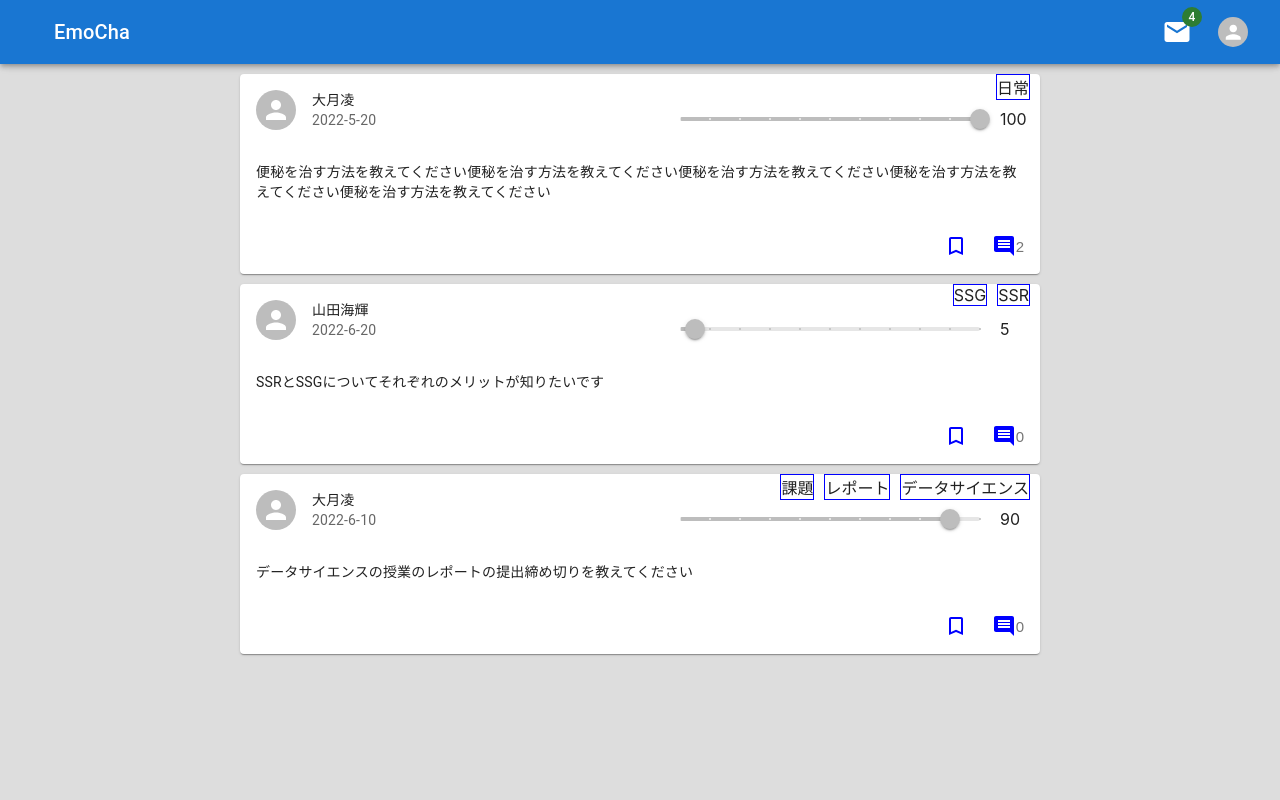
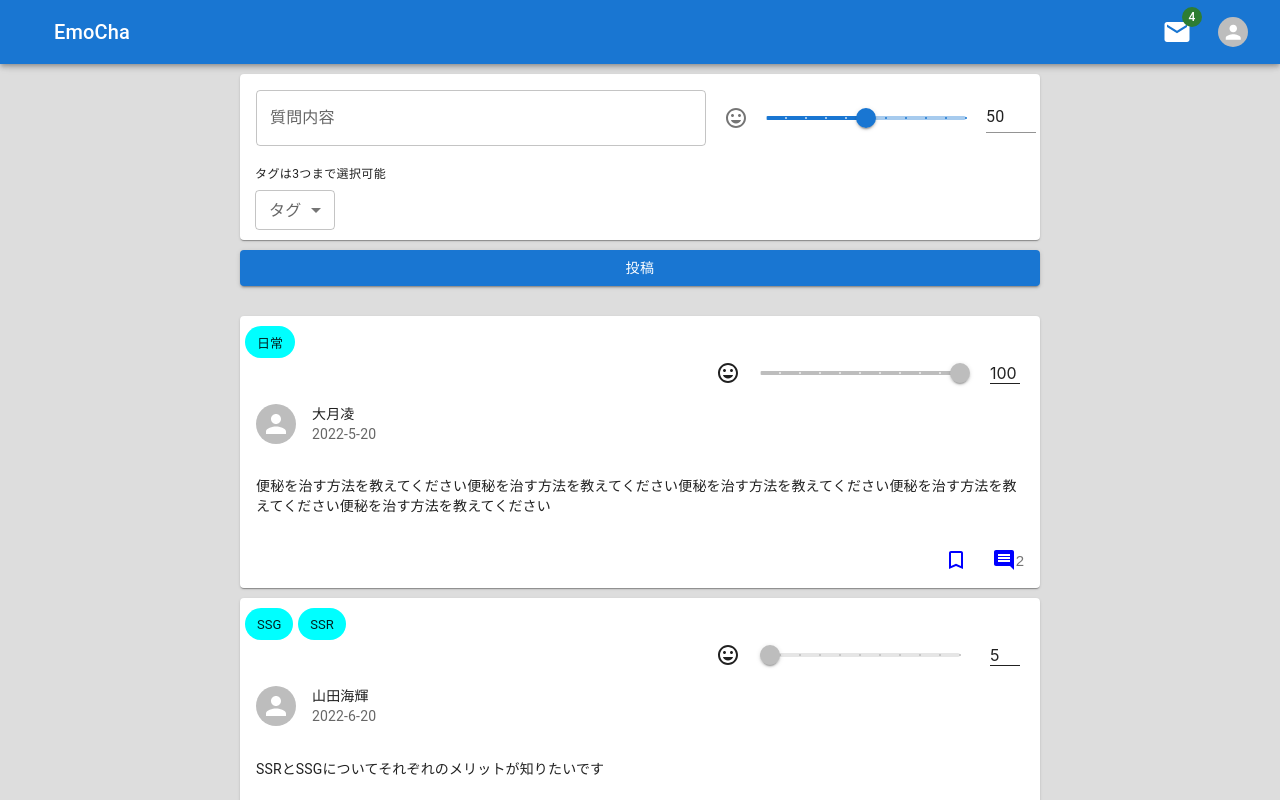
Before and after one commit to ryo1999/EmoQ, a Next.js app: page /home in a window 1280 px wide. Shown: the top 800 px of the page. Built offline with nearby package versions, Linux system fonts and the light colour scheme.

Commit message:
feat: タグやパラメータ調整の機能の追加

```diff
--- a/src/components/molecules/carddetail.tsx
+++ b/src/components/molecules/carddetail.tsx
@@ -13,6 +13,8 @@ import BookmarkBorderIcon from "@mui/icons-material/BookmarkBorder"
 import BookmarkIcon from "@mui/icons-material/Bookmark"
 import CommentIcon from "@mui/icons-material/Comment"
 import Slider from "@mui/material/Slider"
+import Chip from "@mui/material/Chip"
+import InsertEmoticonIcon from "@mui/icons-material/InsertEmoticon"
 
 type CardContentProps = {
     value: {
@@ -48,25 +50,32 @@ export default function CardDetail(props: CardContentProps) {
 
     return (
         <Card key={index} sx={{ position: "relative", width: "100%", maxWidth: "800px", mt: "10px" }}>
-            <Box sx={{ display: "flex", position: "absolute", right: "0px" }}>
-                {value.tag.map((v, i) => {
-                    return (
-                        <Box key={i} sx={{ marginRight: "10px", border: "1px solid blue" }}>
-                            {v}
+            <Box sx={{ display: "flex", marginLeft: "5px" }}>
+                {value.tag.map((v, i) => (
+                    <Chip key={i} label={v} sx={{ marginTop: "10px", marginRight: "5px", bgcolor: "aqua" }} />
+                ))}
             </Box>
-                    )
-                })}
-            </Box>
+            <Box sx={{ display: "flex", justifyContent: "right", alignItems: "center" }}>
+                <InsertEmoticonIcon sx={{ marginRight: "20px" }} />
                 <Slider
                     defaultValue={value.parameter}
                     marks
                     step={10}
                     min={0}
                     max={100}
-                sx={{ width: "300px", position: "absolute", right: "60px", top: "30px" }}
+                    sx={{ width: "200px", marginRight: "30px" }}
                     disabled
                 />
-            <Box sx={{ width: "30px", position: "absolute", right: "10px", top: "35px" }}>{value.parameter}</Box>
+                <Box
+                    sx={{
+                        width: "30px",
+                        marginRight: "20px",
+                        borderBottom:"solid 1px"
+                    }}
+                >
+                    {value.parameter}
+                </Box>
+            </Box>
             <CardHeader
                 avatar={<Avatar onClick={handleClickAvatar} sx={{ cursor: "pointer" }} />}
                 title={value.name}
--- /dev/null
+++ b/src/components/molecules/postcolumn.tsx
@@ -0,0 +1,164 @@
+import React from "react"
+import { tags } from "@/mock/mock"
+import { Theme, useTheme } from "@mui/material/styles"
+import Box from "@mui/material/Box"
+import Card from "@mui/material/Card"
+import CardContent from "@mui/material/CardContent"
+import IconButton from "@mui/material/IconButton"
+import InputLabel from "@mui/material/InputLabel"
+import MenuItem from "@mui/material/MenuItem"
+import FormControl from "@mui/material/FormControl"
+import Select, { SelectChangeEvent } from "@mui/material/Select"
+import Slider from "@mui/material/Slider"
+import Button from "@mui/material/Button"
+import Input from "@mui/material/Input"
+import TextField from "@mui/material/TextField"
+import Typography from "@mui/material/Typography"
+import Chip from "@mui/material/Chip"
+import InsertEmoticonIcon from "@mui/icons-material/InsertEmoticon"
+
+export default function PostColumn() {
+    const theme = useTheme()
+    const [parameter, setParameter] = React.useState<number | number[] | string>(50)
+    const [question, setQuestion] = React.useState("")
+    const [tag, setTag] = React.useState<string[]>([])
+    const [emotion, setEmotion] = React.useState("")
+
+    const MenuProps = {
+        PaperProps: {
+            style: {
+                maxHeight: "200px",
+                width: "200px",
+                overflow: "auto",
+            },
+        },
+    }
+
+    const getStyles = (name: string, tag: string | string[], theme: Theme) => {
+        return {
+            fontWeight:
+                tag.indexOf(name) === -1 ? theme.typography.fontWeightRegular : theme.typography.fontWeightMedium,
+        }
+    }
+
+    const handleSliderChange = (event: Event, value: number | number[]) => {
+        setParameter(value)
+    }
+
+    const handleInputChange = (event: React.ChangeEvent<HTMLInputElement>) => {
+        setParameter(event.target.value === "" ? "" : Number(event.target.value))
+    }
+
+    const handleQuestionChange = (value: string) => {
+        setQuestion(value)
+    }
+
+    const handleBlur = () => {
+        if (parameter < 0) {
+            setParameter(0)
+        } else if (parameter > 100) {
+            setParameter(100)
+        }
+    }
+
+    const handleTagChange = (event: SelectChangeEvent<typeof tag>) => {
+        const {
+            target: { value },
+        } = event
+        console.log(value)
+        if (tag.length <= 2) {
+            setTag(typeof value === "string" ? value.split(",") : value)
+        } else {
+            if (event.target.value.length > tag.length) { //何もしない
+            } else {
+                setTag(typeof value === "string" ? value.split(",") : value)
+            }
+        }
+    }
+
+    return (
+        <>
+            <Card sx={{ width: "100%", maxWidth: "800px", mt: "10px" }}>
+                <CardContent sx={{ display: "flex" }}>
+                    <Box
+                        component="form"
+                        sx={{
+                            "& > :not(style)": { width: "450px" },
+                            marginRight: "10px",
+                        }}
+                        noValidate
+                        autoComplete="off"
+                    >
+                        <TextField
+                            id="outlined-basic"
+                            multiline
+                            defaultValue={question}
+                            label="質問内容"
+                            onChange={(e) => handleQuestionChange(e.target.value)}
+                            variant="outlined"
+                        />
+                    </Box>
+                    <Box sx={{ display: "flex", alignItems: "center" }}>
+                        <IconButton sx={{ marginRight: "10px" }}>
+                            <InsertEmoticonIcon />
+                        </IconButton>
+                        <Slider
+                            value={typeof parameter === "number" ? parameter : 0}
+                            valueLabelDisplay="auto"
+                            marks
+                            onChange={handleSliderChange}
+                            step={10}
+                            min={0}
+                            max={100}
+                            sx={{ width: "200px", marginRight: "20px" }}
+                        />
+                        <Input
+                            value={parameter}
+                            size="small"
+                            onChange={handleInputChange}
+                            onBlur={handleBlur}
+                            inputProps={{
+                                step: 10,
+                                min: 0,
+                                max: 100,
+                                type: "number",
+                            }}
+                            sx={{ width: "50px" }}
+                        />
+                    </Box>
+                </CardContent>
+                <Typography variant="caption" sx={{marginLeft:"15px"}}>タグは3つまで選択可能</Typography>
+                <Box sx={{ margin: "5px 0px 10px 15px" }}>
+                    <FormControl sx={{ minWidth: "80px" }} size="small">
+                        <InputLabel id="demo-simple-select-label">タグ</InputLabel>
+                        <Select
+                            labelId="demo-simple-select-label"
+                            id="demo-simple-select"
+                            value={tag}
+                            onChange={handleTagChange}
+                            multiple
+                            MenuProps={MenuProps}
+                            renderValue={(selected) => (
+                                <Box sx={{ display: "flex", flexWrap: "wrap", gap: 0.5 }}>
+                                    {selected.map((value: string) => (
+                                        <Chip key={value} label={value} sx={{bgcolor:"aqua"}}/>
+                                    ))}
+                                </Box>
+                            )}
+                        >
+                            {tags.map((tagValue) => (
+                                <MenuItem style={getStyles(tagValue, tag, theme)} value={tagValue} key={tagValue}>
+                                    {tagValue}
+                                </MenuItem>
+                            ))}
+                            <MenuItem>新しく作る</MenuItem>
+                        </Select>
+                    </FormControl>
+                </Box>
+            </Card>
+            <Button type="submit" variant="contained" sx={{ mt: "10px", mb: "20px", width: "100%", maxWidth: "800px" }}>
+                投稿
+            </Button>
+        </>
+    )
+}
--- a/src/mock/mock.ts
+++ b/src/mock/mock.ts
@@ -48,9 +48,9 @@ export const bookmarks = [
 export const questions = [
     {
         user_id: "ryo",
-        name:"大月凌",
+        name: "大月凌",
         question_id: "zzzzzzzz",
-        question: "便秘を治す方法を教えてください便秘を治す方法を教えてください便秘を治す方法を教えてください便秘を治す方法を教えてください便秘を治す方法を教えてください",
+        question:"便秘を治す方法を教えてください便秘を治す方法を教えてください便秘を治す方法を教えてください便秘を治す方法を教えてください便秘を治す方法を教えてください",
         tag: ["日常"],
         time: "2022-5-20",
         emotion: "sad",
@@ -58,7 +58,7 @@ export const questions = [
     },
     {
         user_id: "kaiki",
-        name:"山田海輝",
+        name: "山田海輝",
         question_id: "xxxxxxxx",
         question: "SSRとSSGについてそれぞれのメリットが知りたいです",
         tag: ["SSG", "SSR"],
@@ -68,7 +68,7 @@ export const questions = [
     },
     {
         user_id: "ryo",
-        name:"大月凌",
+        name: "大月凌",
         question_id: "yyyyyyyy",
         question: "データサイエンスの授業のレポートの提出締め切りを教えてください",
         tag: ["課題", "レポート", "データサイエンス"],
@@ -84,15 +84,17 @@ export const comments = [
         user_id: "naohiro",
         comment_id: "aaaaaaaaa",
         comment: "便秘を治すには腸内環境を整えることが大事ですよ！",
-        time:"2022-5-22",
+        time: "2022-5-22",
         question_id: "zzzzzzzz",
-
     },
     {
         user_id: "kaiki",
         comment_id: "iiiiiiiii",
         comment: "腸内環境を整えるには乳酸菌を摂取することが大事らしい！",
-        time:"2022-5-23",
+        time: "2022-5-23",
         question_id: "zzzzzzzz",
     },
 ]
+
+// タグのデータベース
+export const tags = ["日常", "SSG", "SSR", "課題", "レポート", "データサイエンス"]
--- a/src/pages/home.tsx
+++ b/src/pages/home.tsx
@@ -1,21 +1,21 @@
 import React from "react"
 import { questions } from "@/mock/mock"
 import Appbar from "@/components/molecules/appbar"
+import PostColumn from "@/components/molecules/postcolumn"
 import { Box } from "@mui/material"
 import Toolbar from "@mui/material/Toolbar"
-
 import CardDetail from "@/components/molecules/carddetail"
 
 export default function Home() {
-
     return (
-        <div>
+        <div style={{marginBottom:"100px"}}>
             <Appbar />
             <Toolbar />
             <Box component="div" sx={{ display: "flex", flexDirection: "column", alignItems: "center" }}>
-                {questions.map((value, index) =>
-                    <CardDetail value={value} index={index}/>
-                )}
+                <PostColumn />
+                {questions.map((value, index) => (
+                    <CardDetail key={`card${index}`} value={value} index={index} />
+                ))}
             </Box>
         </div>
     )
```
Lines whose indentation alone changed are shown as unchanged.
